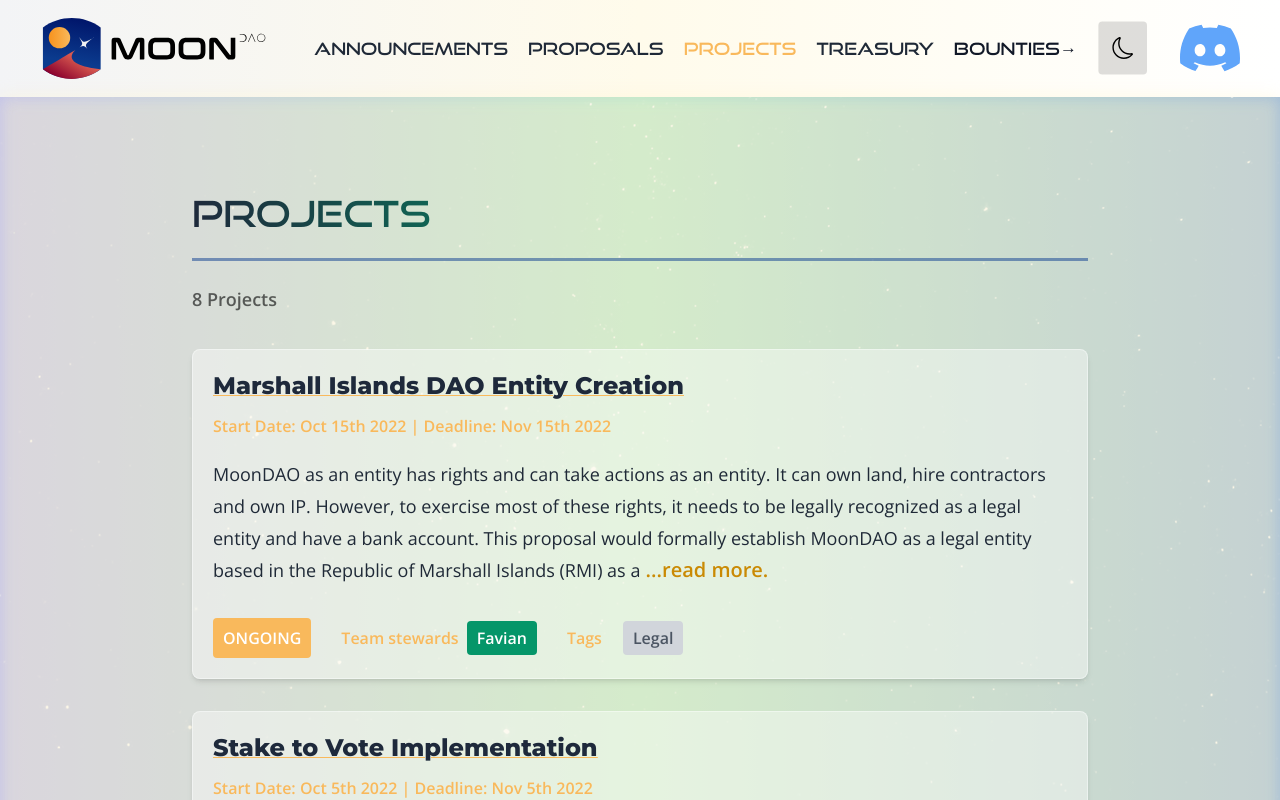
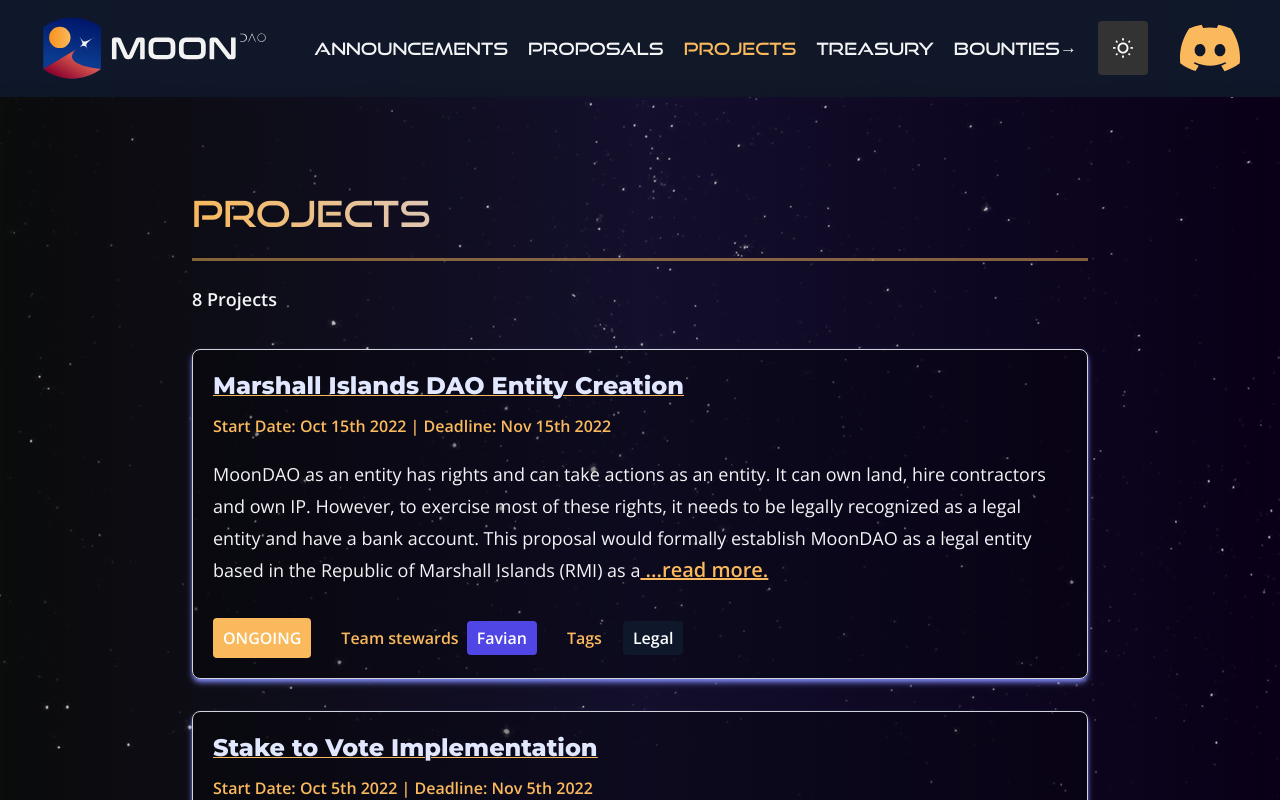
Before and after one commit to Official-MoonDao/mission-control, a React (Vite) app: page /Projects in a window 1280 px wide. Shown: the top 800 px of the page. Built offline with nearby package versions, Linux system fonts and the light colour scheme.

Commit message:
Announcements Component updated

```diff
--- a/src/App.jsx
+++ b/src/App.jsx
@@ -6,13 +6,13 @@ import {ToastContainer} from 'react-toastify'
 import 'react-toastify/dist/ReactToastify.min.css'
 
 const App = () => {
-  const [darkMode, setDarkMode] = useLocalStorage("darkMode", false);
+  const [lightMode, setLightMode] = useLocalStorage("lightMode", false);
 
   return (
-    <main className={`${darkMode ? "dark stars-dark" : "stars-light"} min-h-screen `}>
+    <main className={`${!lightMode ? "dark stars-dark" : "stars-light"} min-h-screen `}>
       <ToastContainer/>
       <BrowserRouter>
-        <Navbar darkMode={darkMode} setDarkMode={setDarkMode} />
+        <Navbar lightMode={lightMode} setLightMode={setLightMode} />
         <Routes>
           <Route path="/" element={<Announcements />}></Route>
           <Route path="/Projects" element={<Projects />}></Route>
--- a/src/components/ArticleTitle.jsx
+++ b/src/components/ArticleTitle.jsx
@@ -1,7 +1,7 @@
 const ArticleTitle = ({ text, loading, link }) => {
   return (
     <h4
-      className={`font-Montserrat text-[22px] font-bold leading-10 text-slate-800 hover:text-black dark:text-indigo-100 dark:hover:text-white  lg:text-2xl ${
+      className={`font-Montserrat text-[22px] 2xl:text-[26px] font-bold leading-10 text-slate-800 hover:text-black dark:text-indigo-100 dark:hover:text-white  lg:text-2xl ${
         loading ? "loading-line" : link && "underline decoration-moon-gold decoration-1 duration-200 hover:decoration-2"
       }`}
     >
--- a/src/components/Navigation/Navbar.jsx
+++ b/src/components/Navigation/Navbar.jsx
@@ -2,7 +2,7 @@ import MobileMenu from "./MobileMenu";
 import RouterLinks from "./RouterLinks";
 import { Sun, Moon, LogoBlack, LogoWhite, LogoMobile, DiscordIcon } from "../../assets";
 
-const Navbar = ({ darkMode, setDarkMode }) => {
+const Navbar = ({ lightMode, setLightMode }) => {
   return (
     <nav
       className={`flex w-full items-center justify-between bg-gradient-to-r from-gray-100 via-amber-50 to-white py-3 px-3 dark:from-slate-900 dark:via-gray-900 dark:to-slate-900  sm:py-4 sm:px-6 xl:pr-10`}
@@ -16,7 +16,7 @@ const Navbar = ({ darkMode, setDarkMode }) => {
       </div>
 
       {/*Main logo*/}
-      <div className="relative right-5 hidden xl:flex">{darkMode ? <LogoWhite /> : <LogoBlack />}</div>
+      <div className="relative right-5 hidden xl:flex">{lightMode ? <LogoBlack /> : <LogoWhite/>}</div>
 
       <ul className="relative hidden w-full justify-around lg:flex xl:right-5">
         <RouterLinks />
@@ -24,8 +24,8 @@ const Navbar = ({ darkMode, setDarkMode }) => {
 
       {/*Color mode and discord link*/}
       <div className="flex lg:ml-2">
-        <button className="mr-3  xl:mr-8 2xl:mr-9" onClick={() => setDarkMode(!darkMode)}>
-          {darkMode ? <Sun /> : <Moon />}
+        <button className="mr-3  xl:mr-8 2xl:mr-9" onClick={() => setLightMode(!lightMode)}>
+          {lightMode ? <Moon /> : <Sun />}
         </button>
         <a href="https://discord.com/invite/5nAu7K9aES" target="_blank">
           <DiscordIcon />
--- a/src/index.css
+++ b/src/index.css
@@ -55,4 +55,8 @@
   .text-gradient{
     @apply bg-clip-text text-transparent bg-gradient-to-r from-slate-800 via-emerald-600 to-emerald-800 dark:from-moon-gold dark:via-indigo-200 dark:to-indigo-100;
   }
+
+  .link{
+    @apply whitespace-pre-wrap underline font-semibold text-yellow-600 hover:text-yellow-500 dark:text-moon-gold dark:hover:text-amber-300
+  }
 }
--- a/src/views/Announcements/AnnoucementBoard.jsx
+++ b/src/views/Announcements/AnnoucementBoard.jsx
@@ -36,7 +36,7 @@ const AnnoucementBoard = () => {
       <div className="mt-[34px]">
         {!isLoaded || error
           ? "Loading or failed"
-          : announcements.map((e) => <Announcement key={e.id} content={e.content} author={e.author} timestamp={e.timestamp} reactions={e.reactions} />)}
+          : announcements.map((e) => <Announcement key={e.id} content={e.content} mentions={e.mentions} author={e.author} timestamp={e.timestamp} reactions={e.reactions} />)}
       </div>
     </SectionLayout>
   );
--- a/src/views/Announcements/Announcement.jsx
+++ b/src/views/Announcements/Announcement.jsx
@@ -1,33 +1,35 @@
-const Announcement = ({ content, author, timestamp, reactions, loading }) => {
+//We don't know the ID for the role "Astronaut" so we can't color code it yet.
+
+const Announcement = ({ content, mentions, author, timestamp, reactions, loading }) => {
   const avatar = `https://cdn.discordapp.com/avatars/${author.id}/${author.avatar}.webp?size=80`;
   const name = author.username;
   const time = new Date(timestamp).toDateString();
 
   return (
     <article
-      className={`mt-8 w-[336px] rounded-[12px] border-[0.5px] border-gray-300  bg-white  bg-opacity-40 lg:bg-opacity-50 text-gray-900 shadow-md dark:bg-opacity-30 dark:shadow-indigo-400 sm:w-[400px] lg:mt-10 lg:w-full dark:bg-black  ${
+      className={`mt-8 w-[336px] rounded-[12px] border-[0.5px] border-gray-300  bg-white  bg-opacity-40 text-gray-900 shadow-md dark:bg-black dark:bg-opacity-30 dark:shadow-indigo-400 sm:w-[400px] lg:mt-10 lg:w-full lg:bg-opacity-50  ${
         loading && "loading-component"
       }`}
     >
-      <div className="px-3 sm:px-4 py-3 lg:py-4 lg:px-5 xl:px-6 xl:py-5">
-
-      {/*Avatar, Name, Date */}
+      <div className="px-3 py-3 sm:px-4 lg:py-4 lg:px-5 xl:px-6 xl:py-5">
+        {/*Avatar, Name, Date */}
         <div className="flex items-center justify-between lg:justify-start">
           <div className="flex items-center">
-            <img src={avatar} className="h-[60px] w-auto lg:h-[70px] rounded-full object-cover" />
-            <h4 className={`ml-2 font-Montserrat text-lg font-bold text-gradient sm:ml-3 lg:ml-4 sm:text-xl lg:text-2xl xl:text-3xl 2xl:text-4xl ${loading && "loading-line"}`}>{name}</h4>
+            <img src={avatar} className="2xl:[h-75px] h-[60px] w-auto rounded-full object-cover lg:h-[70px]" />
+            <h4 className={`text-gradient ml-2 font-Montserrat text-lg font-bold sm:ml-3 sm:text-xl lg:ml-4 lg:text-2xl xl:text-3xl 2xl:text-4xl ${loading && "loading-line"}`}>
+              {name}
+            </h4>
           </div>
-          <p className="text-sm inline-block font-semibold text-gray-600 dark:text-moon-gold lg:ml-6 2xl:ml-7 lg:text-base">{time}</p>
+          <p className="inline-block font-semibold text-moon-gold lg:ml-6 lg:text-base 2xl:ml-8">{time}</p>
         </div>
 
         {/*Content*/}
         <div className="mt-2 lg:mt-4 2xl:mt-6">
-          <p className="whitespace-pre-wrap break-words text-sm font-semibold leading-relaxed dark:text-gray-100 sm:text-base lg:text-lg 2xl:text-xl">{content}</p>
+          <AnnouncementContent text={content} mentions={mentions} />
         </div>
 
         {/*Reactions*/}
-        <div className="mt-3 lg:mt-5 2xl:mt-6 flex">{reactions && reactions.map((reaction, i) => <Reaction key={i} reaction={reaction} index={i} />)}</div>
-
+        <div className="mt-3 flex lg:mt-5 2xl:mt-6">{reactions && reactions.map((reaction, i) => <Reaction key={i} reaction={reaction} index={i} />)}</div>
       </div>
     </article>
   );
@@ -35,11 +37,68 @@ const Announcement = ({ content, author, timestamp, reactions, loading }) => {
 
 const Reaction = ({ reaction, index }) => {
   return (
-    <div className={`${index === 0 ? "" : "ml-3"} flex items-center rounded-2xl bg-gray-300 py-1 px-2 lg:px-3 dark:bg-slate-900`}>
+    <div className={`${index === 0 ? "" : "ml-3"} flex items-center rounded-2xl bg-gray-300 py-1 px-2 dark:bg-slate-900 lg:px-3`}>
       <h1>{reaction.emoji.name}</h1>
-      <p className="ml-1 lg:text-base text-sm dark:text-gray-100">{reaction.count}</p>
+      <p className="ml-1 text-sm dark:text-gray-100 lg:text-base">{reaction.count}</p>
     </div>
   );
 };
 
+const AnnouncementContent = ({ text, mentions }) => {
+  const linkRegex =
+    /(https?:\/\/(?:www\.|(?!www))[a-zA-Z0-9][a-zA-Z0-9-]+[a-zA-Z0-9]\.[^\s]{2,}|www\.[a-zA-Z0-9][a-zA-Z0-9-]+[a-zA-Z0-9]\.[^\s]{2,}|https?:\/\/(?:www\.|(?!www))[a-zA-Z0-9]+\.[^\s]{2,}|www\.[a-zA-Z0-9]+\.[^\s]{2,})/;
+  console.log(text);
+  const words = text.replaceAll("\n", " \n ").split(" ");
+
+  return (
+    <p className="whitespace-pre-wrap break-words leading-relaxed dark:text-gray-100 lg:text-lg 2xl:text-xl">
+      {words.map((word, i) =>
+        word.match(linkRegex) ? (
+          <a key={i} className="link " href={word} target="_blank">{`${word} `}</a>
+        ) : word.startsWith("<@") ? (
+          <ReplaceIdWithName word={word} mentions={mentions} />
+        ) : word.startsWith("@") ? (
+          <span key={i} className="font-semibold text-emerald-500 dark:text-moon-gold">{`${word} `}</span>
+        ) : (
+          `${word} `
+        )
+      )}
+    </p>
+  );
+};
+
+const ReplaceIdWithName = ({ word, mentions }) => {
+  const roleDictionary = {
+    "914997939905101874": "Rocketeers",
+    "915011037017817149": "Moon Settlers",
+  };
+
+  const ending = word.lastIndexOf(">");
+  const id = word.slice(2, ending);
+  const roleId = word.slice(3, ending);
+
+  return (
+    <>
+      {mentions.map(
+        (mention) =>
+          mention.id.includes(id) && (
+            <>
+              <span key={mention.id} className="font-semibold text-blue-500 dark:text-amber-400">{`@${mention.username}`}</span>
+              {word.slice(ending + 1) + " "}
+            </>
+          )
+      )}
+
+      {roleDictionary[roleId] && (
+        <>
+          <span key={roleId} className={`${roleDictionary[roleId] === "Rocketeers" ? "text-emerald-400" : "text-purple-500"}`}>
+            {`@${roleDictionary[roleId]}`}
+          </span>
+          {word.slice(ending + 1) + " "}
+        </>
+      )}
+    </>
+  );
+};
+
 export default Announcement;
--- a/src/views/Projects/Project.jsx
+++ b/src/views/Projects/Project.jsx
@@ -5,22 +5,22 @@ const Project = ({ idx, title, startDate, active, deadline, teamLeads, link, bod
     <article
       className={`${
         idx === 0 ? "mt-9" : "mt-8"
-      } flex w-[336px] flex-col rounded-[8px] border-[0.5px]  border-white border-opacity-40 bg-white bg-opacity-40 px-[20px] text-white shadow-md hover:scale-105 dark:bg-transparent dark:shadow-indigo-400 sm:w-[400px] lg:w-full lg:flex-row lg:justify-between dark:lg:bg-black dark:lg:bg-opacity-30`}
+      } flex w-[336px] flex-col rounded-[8px] border-[0.5px]  border-gray-300 bg-white bg-opacity-40 px-[20px] text-white shadow-md hover:scale-105 dark:bg-transparent dark:shadow-indigo-400 sm:w-[400px] lg:w-full lg:flex-row lg:justify-between dark:lg:bg-black dark:lg:bg-opacity-30`}
     >
       {/*Title and date*/}
       <div className=" mt-[20px] pb-[20px]">
         <ArticleTitle text={title} link={link} />
         <Status active={active} mobile />
-        <p className="mt-3 font-semibold text-moon-gold">
+        <p className="mt-3 2xl:mt-4 font-semibold text-moon-gold">
           Start Date: {startDate} | Deadline: {deadline}
         </p>
 
         {/*Body*/}
-        <div className="mt-5 hidden lg:block">
-          <p className={`text-lg leading-8 text-gray-800 dark:text-gray-100`}>
+        <div className="mt-5 2xl:mt-6 hidden lg:block">
+          <p className={`text-lg 2xl:text-xl 2xl:leading-9 leading-8 text-gray-800 dark:text-gray-100`}>
             {body.slice(0, 350)}
             <a
-              className={`inline-block whitespace-pre text-xl font-semibold text-yellow-600 hover:scale-105 hover:text-yellow-500 dark:text-moon-gold dark:hover:text-amber-300`}
+              className="link text-xl 2xl:text-2xl"
               href={link}
               target="_blank"
             >
@@ -34,7 +34,7 @@ const Project = ({ idx, title, startDate, active, deadline, teamLeads, link, bod
           <Status active={active} />
           <p className="pl-[30px] font-semibold text-moon-gold ">{teamLeads && teamLeads.length > 0 ? "Team stewards" : "No team data yet"}</p>
 
-          {teamLeads && teamLeads.length > 0 && teamLeads.map((e, i) => <Stamp teamMember name={e} />)}
+          {teamLeads && teamLeads.length > 0 && teamLeads.map((e, i) => <Stamp key={i} teamMember name={e} />)}
 
           <p className="pl-[30px] font-semibold text-moon-gold ">{tags && tags.length > 0 ? "Tags" : "No tags"}</p>
           {tags && tags.length > 0 && tags.map((e, i) => <Stamp i={i} key={i} name={e} />)}
--- a/src/views/Proposals/Proposal.jsx
+++ b/src/views/Proposals/Proposal.jsx
@@ -20,11 +20,11 @@ const Proposal = ({ title, loading, startTime, endTime, author, state, idx, prop
           <div className="max-w-[850px] lg:pr-1 2xl:max-w-[950px]">
             <ArticleTitle text={title} loading={loading} link={link} />
             {/*Body*/}
-            <div className="mt-5 hidden lg:block">
-              <p className={`text-lg leading-8 text-gray-800 dark:text-gray-100 ${loading && "loading-line"}`}>
+            <div className="mt-5 2xl:mt-6 hidden lg:block">
+              <p className={`text-lg 2xl:text-xl leading-8 2xl:leading-9 text-gray-800 dark:text-gray-100 ${loading && "loading-line"}`}>
                 {body.slice(0, 250)}
                 <a
-                  className={`inline-block whitespace-pre text-xl font-semibold text-yellow-600 hover:scale-105 hover:text-yellow-500 dark:text-moon-gold dark:hover:text-amber-300 ${
+                  className={`link text-xl 2xl:text-2xl ${
                     loading && "hidden"
                   }`}
                   href={link}
```
